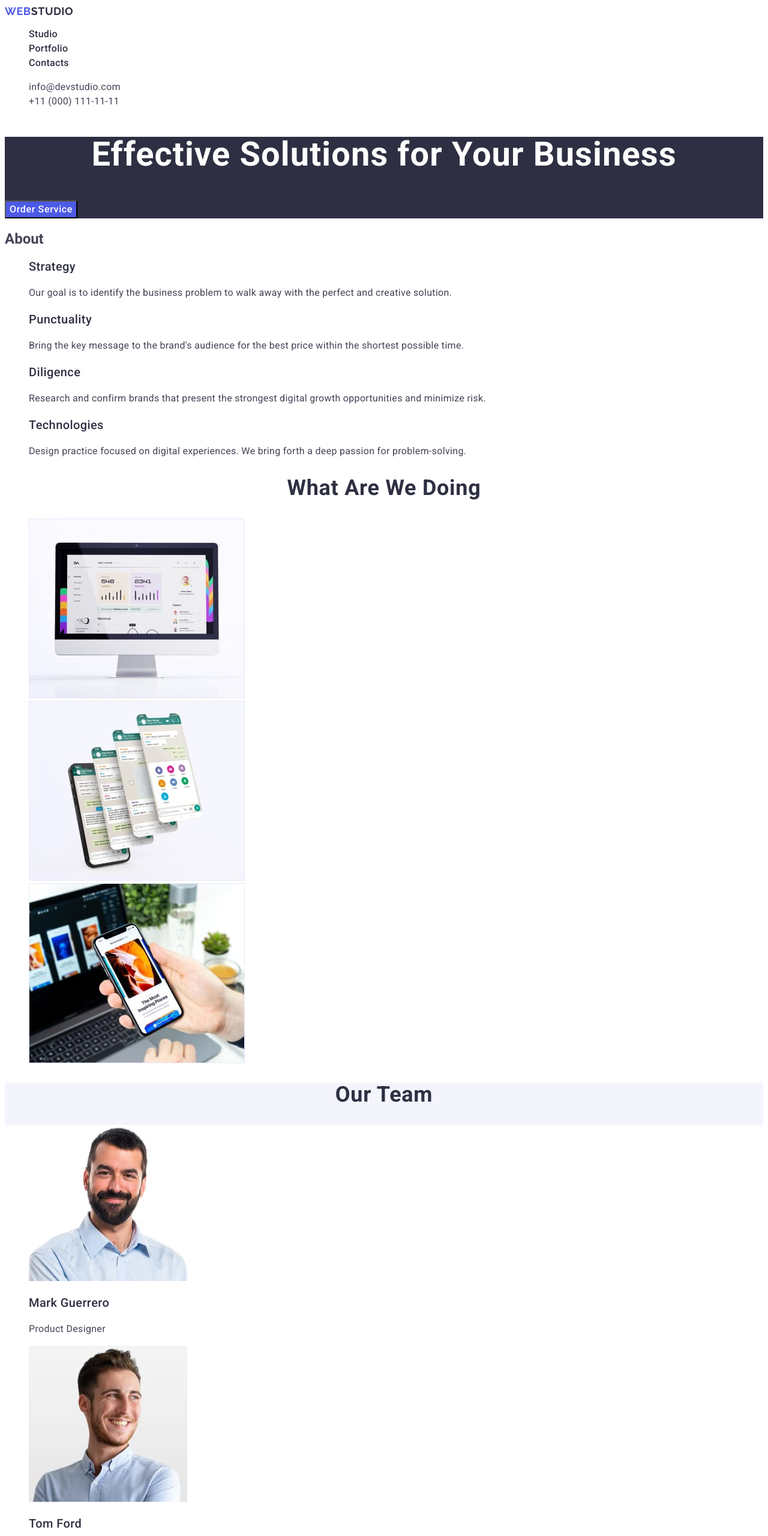
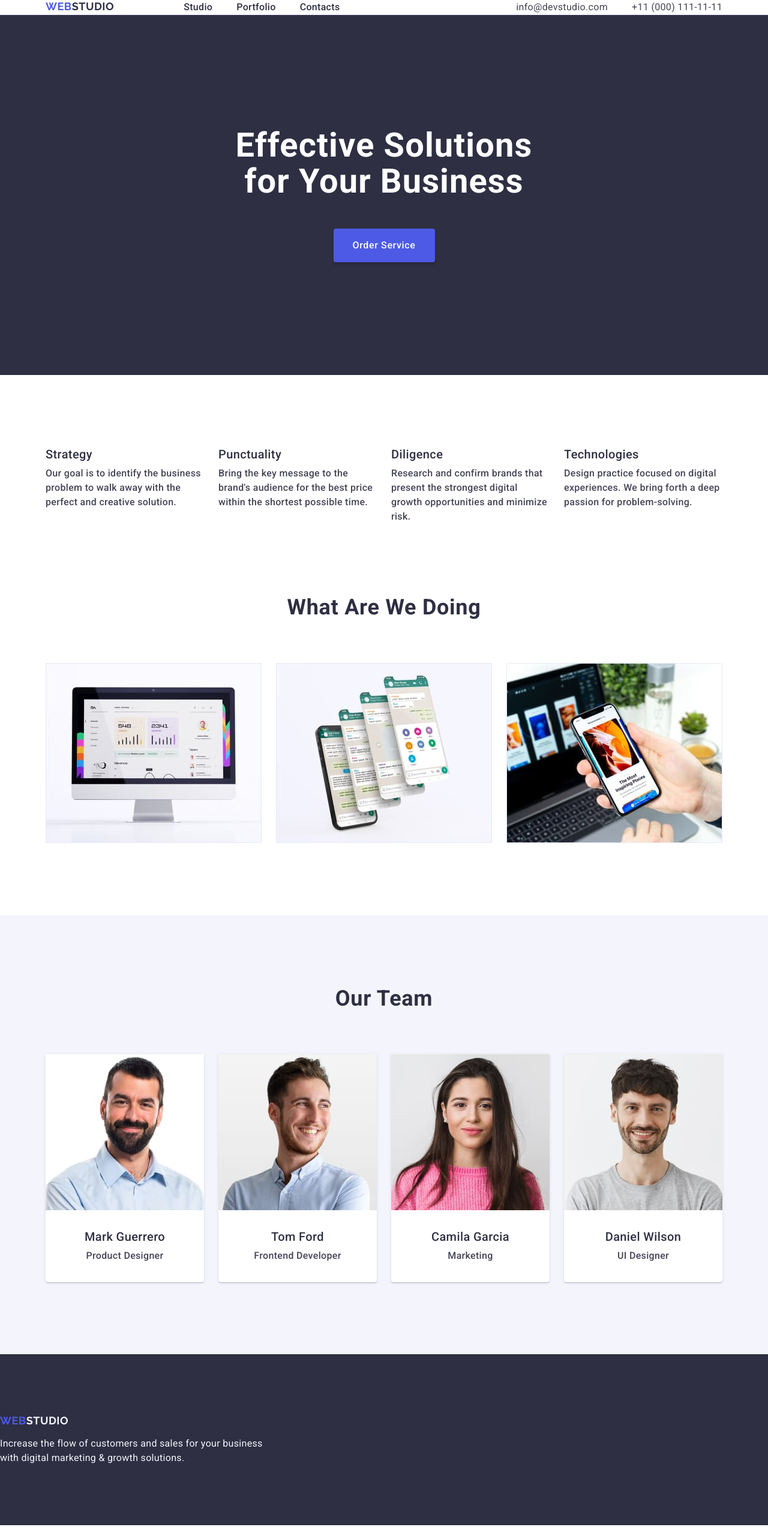
Before and after one commit to mitzasp/goit-markup-hw-03, a plain HTML site: page index.html in a window 1280 px wide. Shown: the top 2560 px of the page at 60% size. Drawn offline with nearby package versions, Linux system fonts and the light colour scheme.

Commit message:
homework3-1

```diff
--- a/css/styles.css
+++ b/css/styles.css
@@ -3,20 +3,68 @@
   --NAVY-BLUE: #2e2f42;
   --SLATE: #434455;
   --WHITE: #fff;
+  --CORNFLOWER: #e7e9fc;
   --CLOUD: #f4f4fd;
   --OCEAN: #404bbf;
+  --SPAN: #f4f4f4fd;
   --text-font-family: "Roboto", sans-serif;
   --logo-font-family: "Raleway", sans-serif;
 }
 /* Global Style */
 body {
+  font-family: var(--text-font-family);
+  font-style: normal;
   color: #434455;
   background-color: #ffffffff;
-  font-family: var(--text-font-family);
+  height: 1440px;
+}
+img {
+  display: block;
+}
+.list {
+  list-style: none;
+  padding: 0;
+}
+.link {
+  text-decoration: none;
+}
+.a.link {
+  padding: 24px 0 24px;
+  display: block;
+  max-width: 100%;
+  height: auto;
+}
+.link:hover {
+  color: var(--OCEAN);
+}
+.link:focus {
+  color: var(--OCEAN);
+}
+*,
+*::before *::after {
+  box-sizing: border-box;
+}
+* {
+  margin: 0;
 }
 
 /* Classes */
 /* Logo */
+.header {
+  border-bottom: 1px solid #e7e9fc;
+  background: var(--white, #fff);
+  border-bottom: 1px solid var(--CORNFLOWER, #e7e9fc);
+  display: flex;
+}
+.container {
+  width: 1158px;
+  margin: 0 auto;
+  padding: 0 15px;
+}
+.header-container {
+  display: flex;
+  justify-content: space-between;
+}
 .logo {
   color: var(--IRIS);
   font-family: "Raleway", sans-serif;
@@ -25,17 +73,34 @@ body {
   line-height: 1.17;
   letter-spacing: 0.03em;
   text-transform: uppercase;
+  margin-right: 76px;
 }
 .link {
   text-decoration: none;
 }
 .header-logo-second-part {
   color: var(--NAVY-BLUE);
+  font-family: Raleway, sans-serif;
+  font-size: 18px;
+  font-style: normal;
+  font-weight: 800;
+  line-height: 116.667%;
+  letter-spacing: 0.54px;
+  text-transform: uppercase;
+  text-decoration: none;
 }
 /* Navigation list */
 .navigation-list,
 .list {
-  list-style: none;
+  color: var(--NAVY-BLUE);
+  font-size: 16px;
+  font-style: normal;
+  font-weight: 500;
+  line-height: 150%;
+  letter-spacing: 0.32px;
+  display: flex;
+  gap: 40px;
+  display: flex;
 }
 .nav-link {
   color: var(--NAVY-BLUE);
@@ -43,6 +108,7 @@ body {
   font-weight: 500;
   line-height: 1.5;
   letter-spacing: 0.02em;
+  padding: 24px 0;
 }
 .link {
   text-decoration: none;
@@ -59,6 +125,16 @@ body {
 .address-list,
 .list {
   list-style: none;
+  min-width: none;
+  min-height: max-content;
+  color: var(--slate);
+  font-style: normal;
+  font-size: 16px;
+  font-weight: 500;
+  line-height: 150%;
+  letter-spacing: 0.32px;
+  display: flex;
+  gap: 40px;
 }
 .address-link {
   color: var(--SLATE);
@@ -77,6 +153,9 @@ body {
 /* Hero Content */
 .hero-content {
   background-color: var(--NAVY-BLUE);
+  padding: 188px 0;
+  display: block;
+  justify-content: center;
 }
 .hero-title {
   color: var(--WHITE);
@@ -84,25 +163,58 @@ body {
   line-height: 1.07;
   text-align: center;
   letter-spacing: 0.02em;
+  max-width: 496px;
+  margin: 0 auto;
+  padding-bottom: 48px;
 }
 .order-service-button {
   color: var(--WHITE);
   background-color: var(--IRIS);
   font-family: "Roboto", sans-serif;
+  border-radius: 4px;
+  box-shadow: 0px 4px 4px 0px rgba(0, 0, 0, 0.15);
   font-size: 16px;
   font-style: normal;
   font-weight: 500;
   line-height: 1.5;
   letter-spacing: 0.04em;
   cursor: pointer;
+  display: block;
+  min-width: 169px;
+  height: 56px;
+  border: none;
+  margin: 0 auto;
 }
 .order-service-button:hover,
 .order-service-button:focus {
   background-color: var(--OCEAN);
 }
 /* About section */
+.about-section {
+  padding: 120px 0;
+}
+.visually-hidden {
+  position: absolute;
+  width: 1px;
+  height: 1px;
+  margin: -1px;
+  border: 0;
+  padding: 0;
+  white-space: nowrap;
+  clip-path: inset(100%);
+  clip: rect(0 0 0 0);
+  overflow: hidden;
+}
 .list {
   list-style: none;
+}
+.about-list {
+  display: flex;
+  gap: 24px;
+}
+.about-list-element {
+  width: 100%;
+  min-width: 264px;
 }
 .about-subtitle {
   color: var(--NAVY-BLUE);
@@ -110,6 +222,7 @@ body {
   font-weight: 500;
   line-height: 1.2;
   letter-spacing: 0.02em;
+  margin-bottom: 8px;
 }
 .about-subtitle-description {
   color: var(--SLATE);
@@ -119,69 +232,115 @@ body {
   letter-spacing: 0.02em;
 }
 /* What are we doing section */
+.what-are-we-doing-section {
+  padding-bottom: 120px;
+  display: flex;
+}
 .what-are-we-doing-title {
   color: var(--NAVY-BLUE);
   font-size: 36px;
+  font-weight: 700;
   line-height: 1.11;
   text-align: center;
   letter-spacing: 0.02em;
   text-transform: capitalize;
+  margin-bottom: 72px;
 }
-.list {
+.what-are-we-doing-list {
   list-style: none;
+  display: flex;
+  gap: 24px;
+}
+.what-are-we-doing-images {
+  color: var(--cornflower);
+}
+.li.what-are-we-doing-images {
+  width: calc((100% - 48px) / 3);
 }
 /* Our team section */
 .our-team-section {
   background-color: var(--CLOUD);
+  padding: 120px 0;
+}
+.team-list {
+  display: flex;
+  gap: 24px;
 }
 .our-team-title {
   color: var(--NAVY-BLUE);
   font-size: 36px;
+  font-weight: 700;
   line-height: 1.11;
   text-align: center;
   letter-spacing: 0.02em;
   text-transform: capitalize;
+  margin-bottom: 72px;
 }
-.list {
+.card-team {
   list-style: none;
   background-color: #ffffffff;
+  border-radius: 0px 0px 4px 4px;
+  box-shadow: 0px 2px 1px 0px rgba(46, 47, 66, 0.08),
+    0px 1px 1px 0px rgba(46, 47, 66, 0.16),
+    0px 1px 6px 0px rgba(46, 47, 66, 0.08);
+}
+.li.card-team {
+  width: calc((100% - 72px) / 4);
+}
+.card-detail {
+  padding: 32px 0;
 }
 .our-team-subtitle {
+  justify-content: center;
   color: var(--NAVY-BLUE);
+  text-align: center;
   font-size: 20px;
   font-weight: 500;
   line-height: 1.2;
-  letter-spacing: 0.02em;
+  letter-spacing: 0.4px;
+  margin-bottom: 8px;
 }
 .our-team-subtitle-description {
+  justify-content: center;
   color: var(--SLATE);
+  text-align: center;
   font-size: 16px;
+  font-weight: 500;
   line-height: 1.5;
   letter-spacing: 0.02em;
 }
 /* Footer section */
 .footer-section {
   background-color: var(--NAVY-BLUE);
+  flex-direction: column;
+  justify-content: flex-start;
+  align-items: flex-start;
+  padding: 100px 0;
 }
-.logo {
+.footer-logo {
   color: var(--IRIS);
+  flex-shrink: 0;
   font-family: "Raleway", sans-serif;
   font-size: 18px;
+  font-style: normal;
   font-weight: 800;
   line-height: 1.17;
   letter-spacing: 0.03em;
   text-transform: uppercase;
-}
-.link {
   text-decoration: none;
+  display: inline-block;
+  margin-bottom: 16px;
 }
 .footer-logo-second-part {
   color: var(--CLOUD);
 }
 .footer-description {
   color: var(--CLOUD);
+  font-family: "Roboto", sans-serif;
+  font-weight: 400;
   line-height: 1.5;
   letter-spacing: 0.02em;
+  max-width: 450px;
 }
 
 /* Portfolio page */
--- a/index.html
+++ b/index.html
@@ -3,6 +3,13 @@
   <head>
     <meta charset="UTF-8" />
     <meta name="viewport" content="width=device-width, initial-scale=1.0" />
+    <link
+      rel="stylesheet"
+      href="https://cdnjs.cloudflare.com/ajax/libs/modern-normalize/2.0.0/modern-normalize.min.css"
+      integrity="sha512-4xo8blKMVCiXpTaLzQSLSw3KFOVPWhm/TRtuPVc4WG6kUgjH6J03IBuG7JZPkcWMxJ5huwaBpOpnwYElP/m6wg=="
+      crossorigin="anonymous"
+      referrerpolicy="no-referrer"
+    />
 
     <link rel="preconnect" href="https://fonts.googleapis.com" />
     <link rel="preconnect" href="https://fonts.gstatic.com" crossorigin />
@@ -16,7 +23,8 @@
   </head>
   <body>
     <!-- Header Section -->
-    <header>
+    <header class="header">
+      <div class="container header-container">
         <nav class="main-navigation list">
           <a class="logo link" href="./index.html"
             >Web<span class="header-logo-second-part">Studio</span></a
@@ -47,6 +55,7 @@
             </li>
           </ul>
         </address>
+      </div>
     </header>
 
     <!-- Main Section -->
@@ -60,31 +69,32 @@
       </section>
 
       <!-- About Section -->
-      <section>
-        <h2>About</h2>
-        <ul class="list">
-          <li>
+      <section class="about-section">
+        <div class="container">
+          <h2 class="visually-hidden">About</h2>
+          <ul class="list about-list">
+            <li class="about-list-element">
               <h3 class="about-subtitle">Strategy</h3>
               <p class="about-subtitle-description">
-              Our goal is to identify the business problem to walk away with the
-              perfect and creative solution.
+                Our goal is to identify the business problem to walk away with
+                the perfect and creative solution.
               </p>
             </li>
-          <li>
+            <li class="about-list-element">
               <h3 class="about-subtitle">Punctuality</h3>
               <p class="about-subtitle-description">
                 Bring the key message to the brand's audience for the best price
                 within the shortest possible time.
               </p>
             </li>
-          <li>
+            <li class="about-list-element">
               <h3 class="about-subtitle">Diligence</h3>
               <p class="about-subtitle-description">
                 Research and confirm brands that present the strongest digital
                 growth opportunities and minimize risk.
               </p>
             </li>
-          <li>
+            <li class="about-list-element">
               <h3 class="about-subtitle">Technologies</h3>
               <p class="about-subtitle-description">
                 Design practice focused on digital experiences. We bring forth a
@@ -92,13 +102,15 @@
               </p>
             </li>
           </ul>
+        </div>
       </section>
 
       <!-- What Are We Doing Section -->
-      <section>
+      <section class="what-are-we-doing-section">
+        <div class="container">
           <h2 class="what-are-we-doing-title">What are we doing</h2>
-        <ul class="list">
-          <li>
+          <ul class="list what-are-we-doing-list">
+            <li class="what-are-we-doing-images">
               <img
                 src="./images/image1.jpg"
                 alt="App for tablet"
@@ -106,7 +118,7 @@
                 height="300"
               />
             </li>
-          <li>
+            <li class="what-are-we-doing-images">
               <img
                 src="./images/image2.jpg"
                 alt="App for phone"
@@ -114,7 +126,7 @@
                 height="300"
               />
             </li>
-          <li>
+            <li class="what-are-we-doing-images">
               <img
                 src="./images/image3.jpg"
                 alt="App for desktop/laptop"
@@ -123,59 +135,70 @@
               />
             </li>
           </ul>
+        </div>
       </section>
 
       <!-- Our Team Section -->
       <section class="our-team-section">
+        <div class="container">
           <h2 class="our-team-title">Our Team</h2>
-        <ul class="list">
-          <li class="list">
+          <ul class="list team-list">
+            <li class="card-team">
               <img
                 src="./images/image4.jpg"
                 alt="Team 1"
                 width="264"
                 height="260"
               />
+              <div class="card-detail">
                 <h3 class="our-team-subtitle">Mark Guerrero</h3>
                 <p class="our-team-subtitle-description">Product Designer</p>
+              </div>
             </li>
-          <li class="list">
+            <li class="card-team">
               <img
                 src="./images/image5.jpg"
                 alt="Team 2"
                 width="264"
                 height="260"
               />
+              <div class="card-detail">
                 <h3 class="our-team-subtitle">Tom Ford</h3>
                 <p class="our-team-subtitle-description">Frontend Developer</p>
+              </div>
             </li>
-          <li class="list">
+            <li class="card-team">
               <img
                 src="./images/image6.jpg"
                 alt="Team 3"
                 width="264"
                 height="260"
               />
+              <div class="card-detail">
                 <h3 class="our-team-subtitle">Camila Garcia</h3>
                 <p class="our-team-subtitle-description">Marketing</p>
+              </div>
             </li>
-          <li class="list">
+            <li class="card-team">
               <img
                 src="./images/image7.jpg"
                 alt="Team 4"
                 width="264"
                 height="260"
               />
+              <div class="card-detail">
                 <h3 class="our-team-subtitle">Daniel Wilson</h3>
                 <p class="our-team-subtitle-description">UI Designer</p>
+              </div>
             </li>
           </ul>
+        </div>
       </section>
     </main>
 
     <!-- Footer Section -->
     <footer class="footer-section">
-      <a class="logo link" href="./index.html"
+      <a class="footer-logo logo link" href="./index.html"
         >Web<span class="footer-logo-second-part">Studio</span></a
       >
       <p class="footer-description">
```
Also changed, not shown: portfolio.html (+11 -2 lines). Lines whose indentation alone changed are shown as unchanged.
